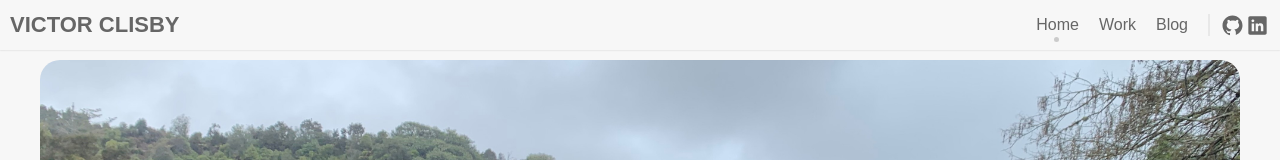
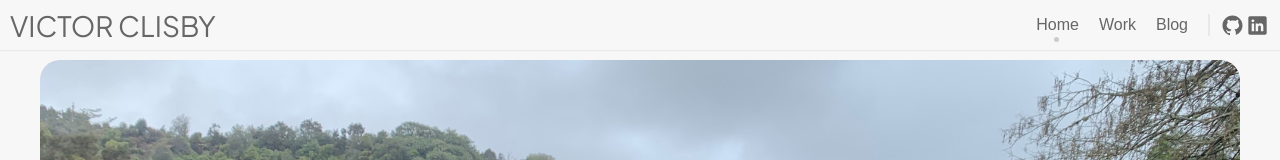
Before and after one commit to vclisby/personal-website, a SvelteKit app: page / in a window 1280 px wide. Shown: the top 160 px of the page. Built offline with nearby package versions, Linux system fonts and the light colour scheme.

Commit message:
Use a custom font for the header title

```diff
--- a/src/app.html
+++ b/src/app.html
@@ -4,6 +4,13 @@
 		<meta charset="utf-8" />
 		<link rel="icon" href="%sveltekit.assets%/favicon.png" />
 		<meta name="viewport" content="width=device-width, initial-scale=1" />
+		<!-- TODO (Victor): Download this font and add it to the project rather than embedding it here -->
+		<link rel="preconnect" href="https://fonts.googleapis.com" />
+		<link rel="preconnect" href="https://fonts.gstatic.com" crossorigin />
+		<link
+			href="https://fonts.googleapis.com/css2?family=Plus+Jakarta+Sans:ital,wght@0,200..800;1,200..800&display=swap"
+			rel="stylesheet"
+		/>
 		%sveltekit.head%
 	</head>
 	<body data-sveltekit-preload-data="hover">
--- a/src/lib/components/Header.svelte
+++ b/src/lib/components/Header.svelte
@@ -56,8 +56,8 @@
 	}
 
 	.title {
-		font-size: 22px;
-		font-weight: bold;
+		font-size: 28px;
+		font-family: 'Plus Jakarta Sans', sans-serif;
 	}
 
 	.nav-and-theme {
```
